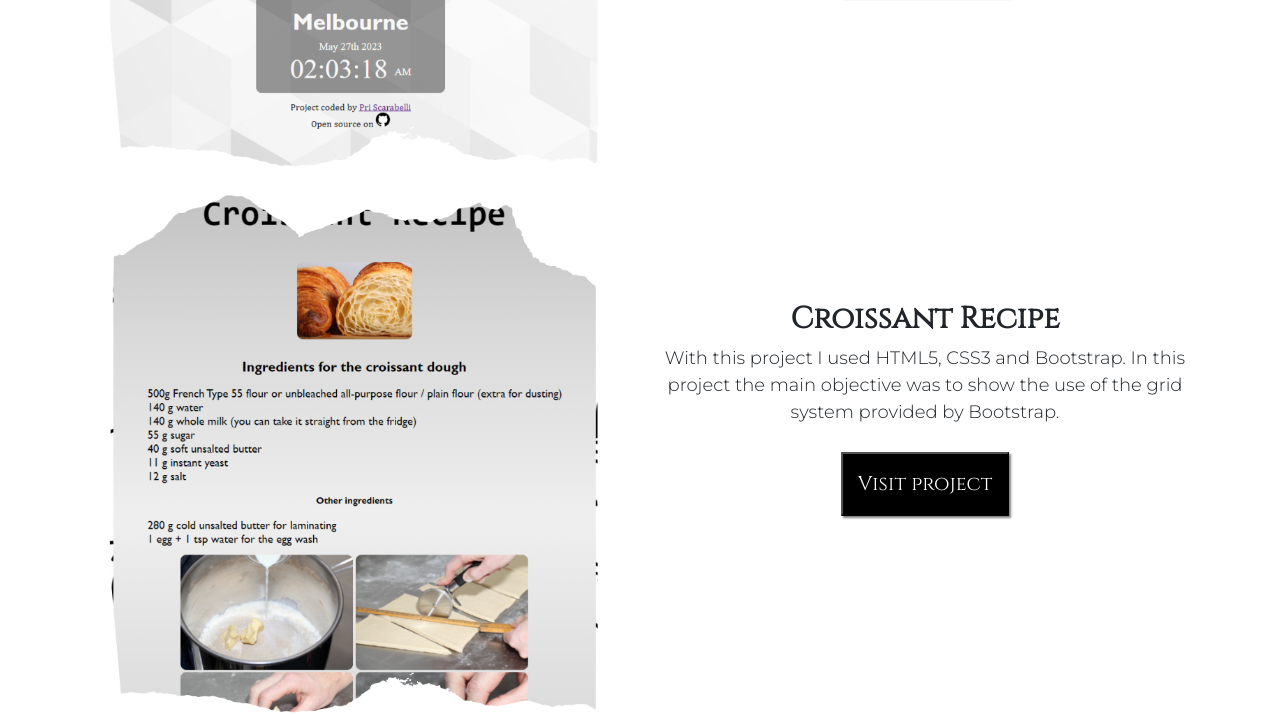
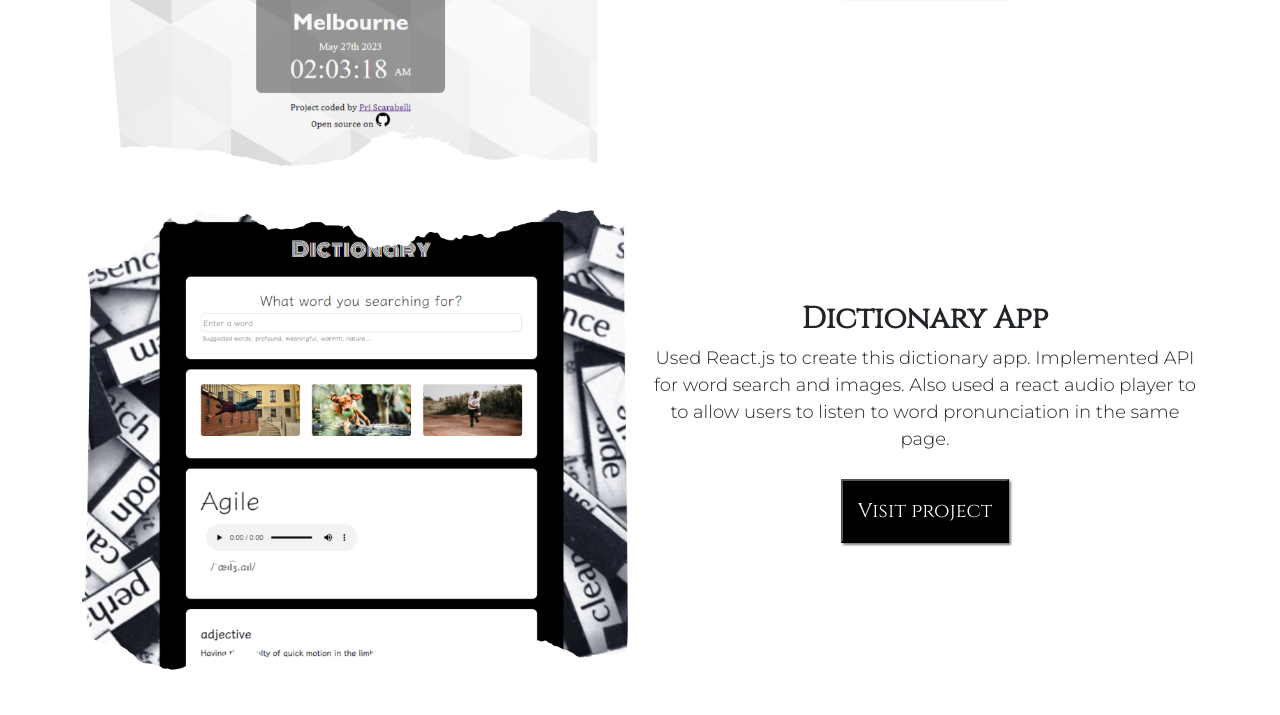
Before and after one commit to priscarabelli/My-Portfolio, a plain HTML site: page projects.html in a window 1280 px wide. Shown: the part 1751-2466 px from the top of the page. Drawn offline with nearby package versions, Linux system fonts and the light colour scheme.

Commit message:
cleared image folder, added new project to project page

```diff
--- a/projects.html
+++ b/projects.html
@@ -100,14 +100,14 @@
 
 <div class="row">
     <div class="col-sm-6">
-        <img src="images/croissant.png" alt="" class="img-fluid">
+        <img src="images/dictionaryapp.png" alt="" class="img-fluid">
     </div>
     <div class="col-sm-6">
-    <h3 class="project-h3">Croissant Recipe</h3>
+    <h3 class="project-h3">Dictionary App</h3>
     <p class="project-p">
-     With this project I used HTML5, CSS3 and Bootstrap. In this project the main objective was to show the use of the grid system provided by Bootstrap. </p>
+     Used React.js to create this dictionary app. Implemented API for word search and images. Also used a react audio player to to allow users to listen to word pronunciation in the same page.    </p>
 <button class="project-btn">
-    <a href="https://mycroissant.netlify.app/" target="_blank" class="visit-project">Visit
+    <a href="https://dictionarybypri.netlify.app/" target="_blank" class="visit-project">Visit
  project</a>
     </button>
     </div>
```
Also changed, not shown: images/dictionaryapp.png (added), 3 other files.
